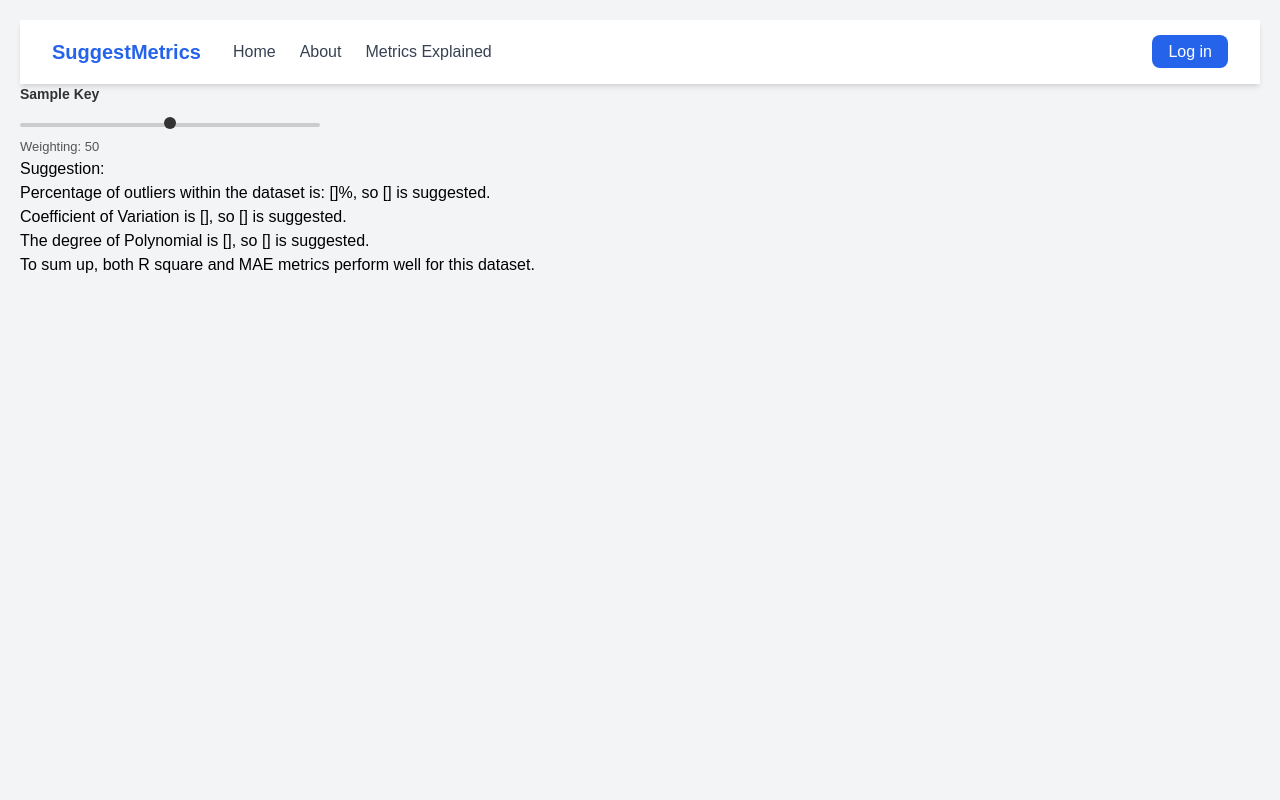
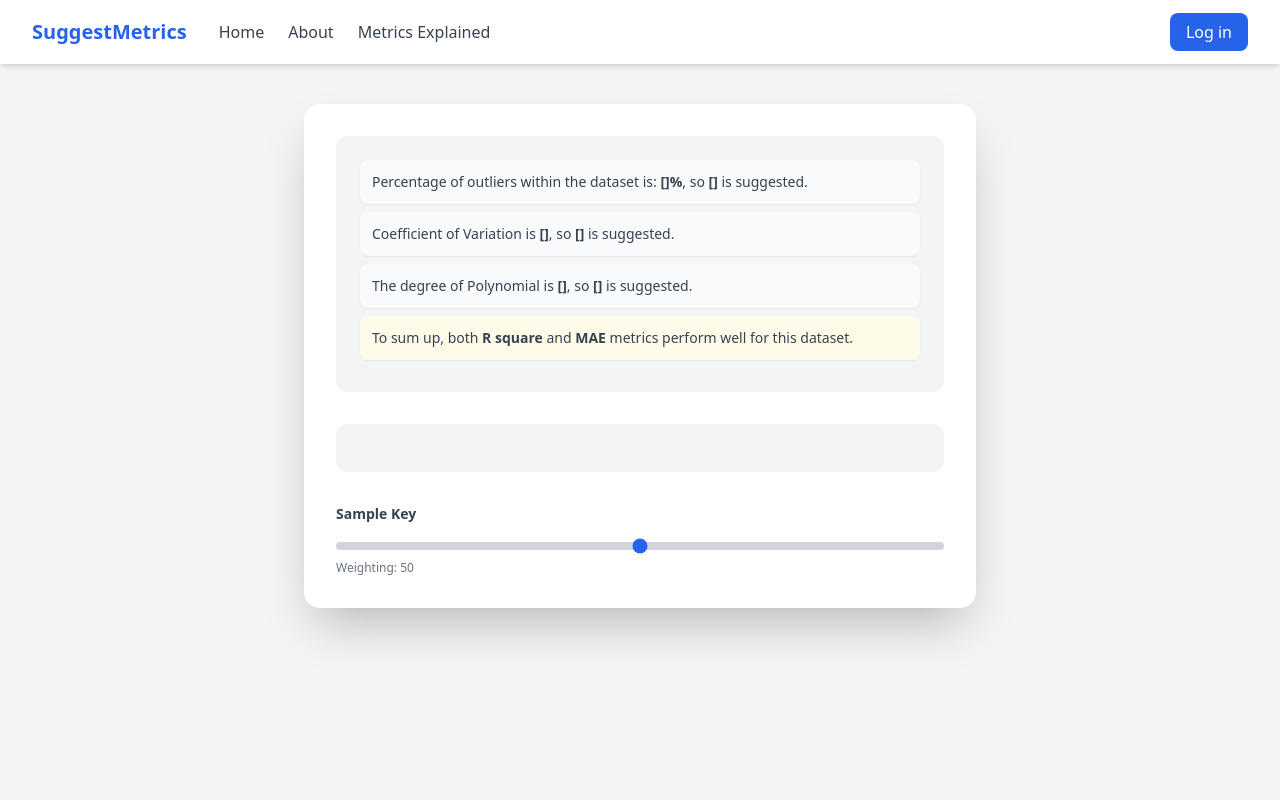
Before and after one commit to Mitch-Jones0507/suggestMetrics, a Django app: template polls/templates/regression.html in a window 1280 px wide. Run offline with Django 4.2, Linux system fonts and the light colour scheme; the template is opened without the code that fills it: most values are stand-ins (such as "Sample title", 1, 10 or a date in 2020); some libraries are stand-ins or nearby versions.

Commit message:
add page style

```diff
--- a/polls/templates/clustering.html
+++ b/polls/templates/clustering.html
@@ -164,7 +164,6 @@
         const maxx = Math.max(...data.map(item => item[0]));
         const maxy = Math.max(...data.map(item => item[1]));
         const maxz = Math.max(...data.map(item => item[2]));
-        console.log(minx, miny, minz, maxx, maxy, maxz);
 
         Highcharts.setOptions({
             colors: Highcharts.getOptions().colors.map(color => ({
--- a/polls/templates/regression.html
+++ b/polls/templates/regression.html
@@ -12,59 +12,6 @@
 
     <meta charset="UTF-8">
     <title>Range Slider</title>
-
-    <style>
-        body {
-            font-family: sans-serif;
-            background-color: #f9f9f9;
-            margin: 0;
-            padding: 20px;
-        }
-
-        .slider-group {
-            display: flex;
-            flex-direction: column;
-            align-items: flex-start;
-            max-width: 300px;
-            gap: 20px;
-        }
-
-        .slider-block {
-            width: 100%;
-        }
-
-        label {
-            display: block;
-            font-size: 14px;
-            font-weight: 600;
-            margin-bottom: 5px;
-            color: #333;
-        }
-
-        input[type="range"] {
-            width: 100%;
-            appearance: none;
-            height: 4px;
-            background: #ccc;
-            border-radius: 2px;
-        }
-
-        input[type="range"]::-webkit-slider-thumb {
-            appearance: none;
-            height: 12px;
-            width: 12px;
-            background: #333;
-            border-radius: 50%;
-            cursor: pointer;
-            margin-top: -4px;
-        }
-
-        .value {
-            font-size: 13px;
-            color: #555;
-            margin-top: 3px;
-        }
-    </style>
 </head>
 
 <body class="bg-gray-100">
@@ -96,18 +43,24 @@
         </div>
     </div>
 </header>
-
-<div class="slider-group">
-    {% for key,_ in result.items %}
-        <div class="slider-block">
-            <label for="slider{{ forloop.counter }}">{{ key|underscore_to_title }}</label>
-            <input type="range" id="slider{{ forloop.counter }}" min=0 max=100 value=50>
-            <div class="value">Weighting: <span id="value{{ forloop.counter }}">50</span></div>
+<div class="min-h-[calc(100vh-4rem)] flex flex-col items-center justify-start py-10 px-4">
+    <div class="w-full max-w-2xl bg-white rounded-2xl p-8 shadow-2xl flex flex-col gap-8">
+        <div id="suggestion" class="bg-gray-100 p-6 rounded-xl text-gray-700 text-sm"></div>
+        <div id="chartContainer" class="bg-gray-100 p-6 rounded-xl"></div>
+        <div class="slider-group flex flex-col gap-8">
+            {% for key,_ in result.items %}
+                <div class="slider-block">
+                    <label for="slider{{ forloop.counter }}"
+                           class="text-gray-700 text-sm font-semibold mb-2 block">{{ key|underscore_to_title }}</label>
+                    <input type="range" id="slider{{ forloop.counter }}" min="0" max="100" value="50"
+                           class="w-full h-2 bg-gray-300 rounded-lg appearance-none cursor-pointer accent-blue-600">
+                    <div class="value text-xs text-gray-500 mt-1">Weighting: <span
+                            id="value{{ forloop.counter }}">50</span></div>
+                </div>
+            {% endfor %}
         </div>
-    {% endfor %}
+    </div>
 </div>
-<div id="suggestion"></div>
-<div id="chartContainer"></div>
 
 </body>
 
@@ -131,16 +84,59 @@
     {% endfor %}
 
     function generate_suggestion() {
-        let suggestion = "Suggestion:<br>";
-        suggestion += "Percentage of outliers within the dataset is: {{ result.outlier_rate.0 }}%, so {{ result.outlier_rate.1 }} is suggested.<br>";
+        let suggestion = "";
+
+        suggestion += `
+        <div class="flex items-center gap-2 p-3 bg-gray-50 rounded-lg mb-2 shadow-sm">
+            <span class="text-gray-700 text-sm">
+                Percentage of outliers within the dataset is:
+                <span class="font-semibold">{{ result.outlier_rate.0 }}%</span>,
+                so <span class="font-semibold">{{ result.outlier_rate.1 }}</span> is suggested.
+            </span>
+        </div>
+    `;
+
         {% if result.coefficient_of_variation %}
-            suggestion += "Coefficient of Variation is {{ result.coefficient_of_variation.0 }}, so {{ result.coefficient_of_variation.1 }} is suggested.<br>";
+            suggestion += `
+            <div class="flex items-center gap-2 p-3 bg-gray-50 rounded-lg mb-2 shadow-sm">
+                <span class="text-gray-700 text-sm">
+                    Coefficient of Variation is
+                    <span class="font-semibold">{{ result.coefficient_of_variation.0 }}</span>,
+                    so <span class="font-semibold">{{ result.coefficient_of_variation.1 }}</span> is suggested.
+                </span>
+            </div>
+        `;
         {% else %}
-            suggestion += "Condition Number is {{ result.condition_number.0 }}, so {{ result.condition_number.1 }} is suggested.<br>";
-            suggestion += "Subjects per Predictor is {{ result.subjects_per_predictor.0 }}, so {{ result.subjects_per_predictor.1 }} is suggested.<br>";
+            suggestion += `
+            <div class="flex items-center gap-2 p-3 bg-gray-50 rounded-lg mb-2 shadow-sm">
+                <span class="text-gray-700 text-sm">
+                    Condition Number is
+                    <span class="font-semibold">{{ result.condition_number.0 }}</span>,
+                    so <span class="font-semibold">{{ result.condition_number.1 }}</span> is suggested.
+                </span>
+            </div>
+        `;
+            suggestion += `
+            <div class="flex items-center gap-2 p-3 bg-gray-50 rounded-lg mb-2 shadow-sm">
+                <span class="text-gray-700 text-sm">
+                    Subjects per Predictor is
+                    <span class="font-semibold">{{ result.subjects_per_predictor.0 }}</span>,
+                    so <span class="font-semibold">{{ result.subjects_per_predictor.1 }}</span> is suggested.
+                </span>
+            </div>
+        `;
         {% endif %}
+
         {% if result.degree_of_polynomial %}
-            suggestion += "The degree of Polynomial is {{ result.degree_of_polynomial.0 }}, so {{ result.degree_of_polynomial.1 }} is suggested.<br>";
+            suggestion += `
+            <div class="flex items-center gap-2 p-3 bg-gray-50 rounded-lg mb-2 shadow-sm">
+                <span class="text-gray-700 text-sm">
+                    The degree of Polynomial is
+                    <span class="font-semibold">{{ result.degree_of_polynomial.0 }}</span>,
+                    so <span class="font-semibold">{{ result.degree_of_polynomial.1 }}</span> is suggested.
+                </span>
+            </div>
+        `;
         {% endif %}
 
         let r_square_score = 0;
@@ -154,11 +150,29 @@
         {% endfor %}
 
         if (r_square_score > mae_score) {
-            suggestion += "To sum up, R square metric perform better for this dataset.<br>";
+            suggestion += `
+            <div class="flex items-center gap-2 p-3 bg-green-50 rounded-lg mb-2 shadow-sm">
+                <span class="text-gray-700 text-sm">
+                    To sum up, <span class="font-semibold">R square</span> metric performs better for this dataset.
+                </span>
+            </div>
+        `;
         } else if (r_square_score < mae_score) {
-            suggestion += "To sum up, MAE metric perform better for this dataset.<br>";
+            suggestion += `
+            <div class="flex items-center gap-2 p-3 bg-green-50 rounded-lg mb-2 shadow-sm">
+                <span class="text-gray-700 text-sm">
+                    To sum up, <span class="font-semibold">MAE</span> metric performs better for this dataset.
+                </span>
+            </div>
+        `;
         } else {
-            suggestion += "To sum up, both R square and MAE metrics perform well for this dataset.<br>";
+            suggestion += `
+            <div class="flex items-center gap-2 p-3 bg-yellow-50 rounded-lg mb-2 shadow-sm">
+                <span class="text-gray-700 text-sm">
+                    To sum up, both <span class="font-semibold">R square</span> and <span class="font-semibold">MAE</span> metrics perform well for this dataset.
+                </span>
+            </div>
+        `;
         }
 
         document.getElementById("suggestion").innerHTML = suggestion;
@@ -184,7 +198,6 @@
         const maxx = Math.max(...data.map(item => item[0]));
         const maxy = Math.max(...data.map(item => item[1]));
         const maxz = Math.max(...data.map(item => item[2]));
-        console.log(minx, miny, minz, maxx, maxy, maxz);
 
         Highcharts.setOptions({
             colors: Highcharts.getOptions().colors.map(color => ({
```
Also changed, not shown: polls/templates/base.html (+45 -14 lines), polls/templates/classification.html (+85 -72 lines).
